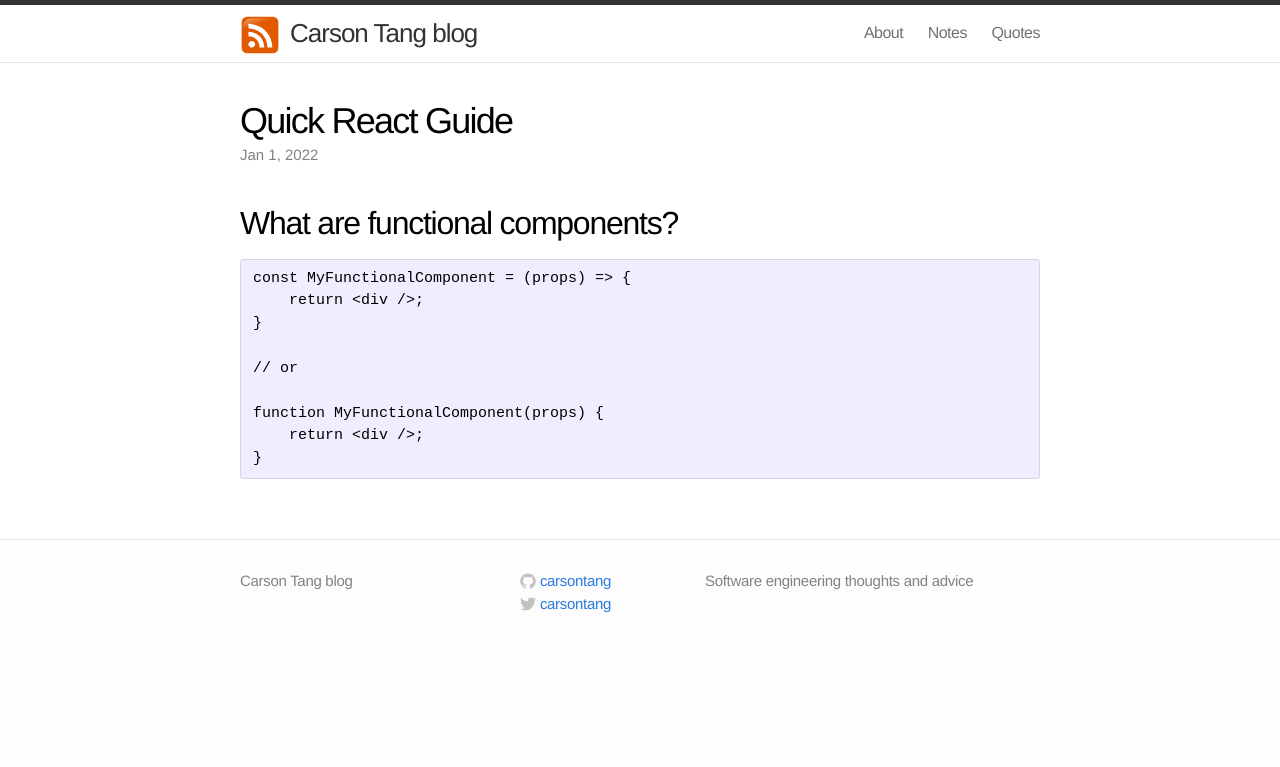
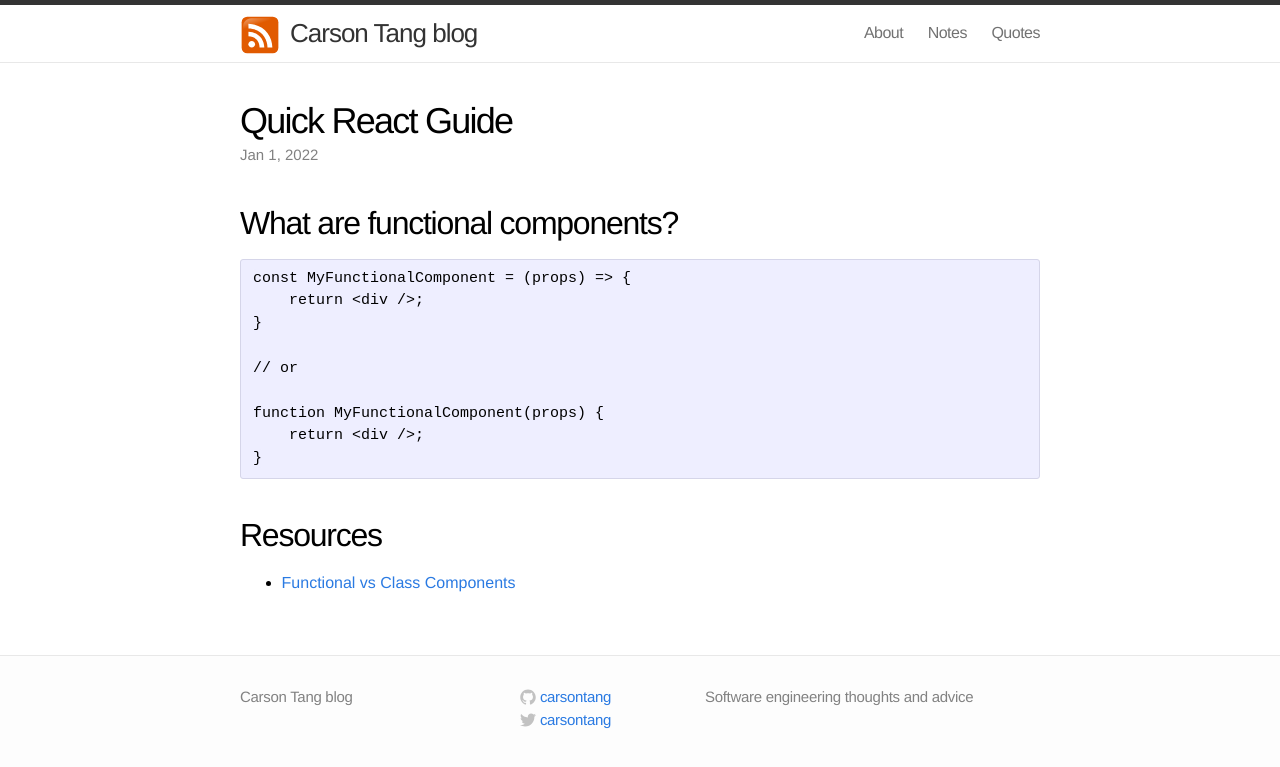
Before and after one commit to carsontang/carsontang.github.io, a Jekyll site: the page built from _posts/2022-01-01-quick-react-guide.md, in a window 1280 px wide. Shown: the top 767 px of the page. Built offline with Jekyll 4.4.1, drawn with Linux system fonts in a browser that asks for light colours.

Commit message:
update React guide

````diff
--- a/_posts/2022-01-01-quick-react-guide.md
+++ b/_posts/2022-01-01-quick-react-guide.md
@@ -18,3 +18,6 @@ function MyFunctionalComponent(props) {
     return <div />;
 }
 ```
+
+## Resources
+* [Functional vs Class Components](https://djoech.medium.com/functional-vs-class-components-in-react-231e3fbd7108)
````
